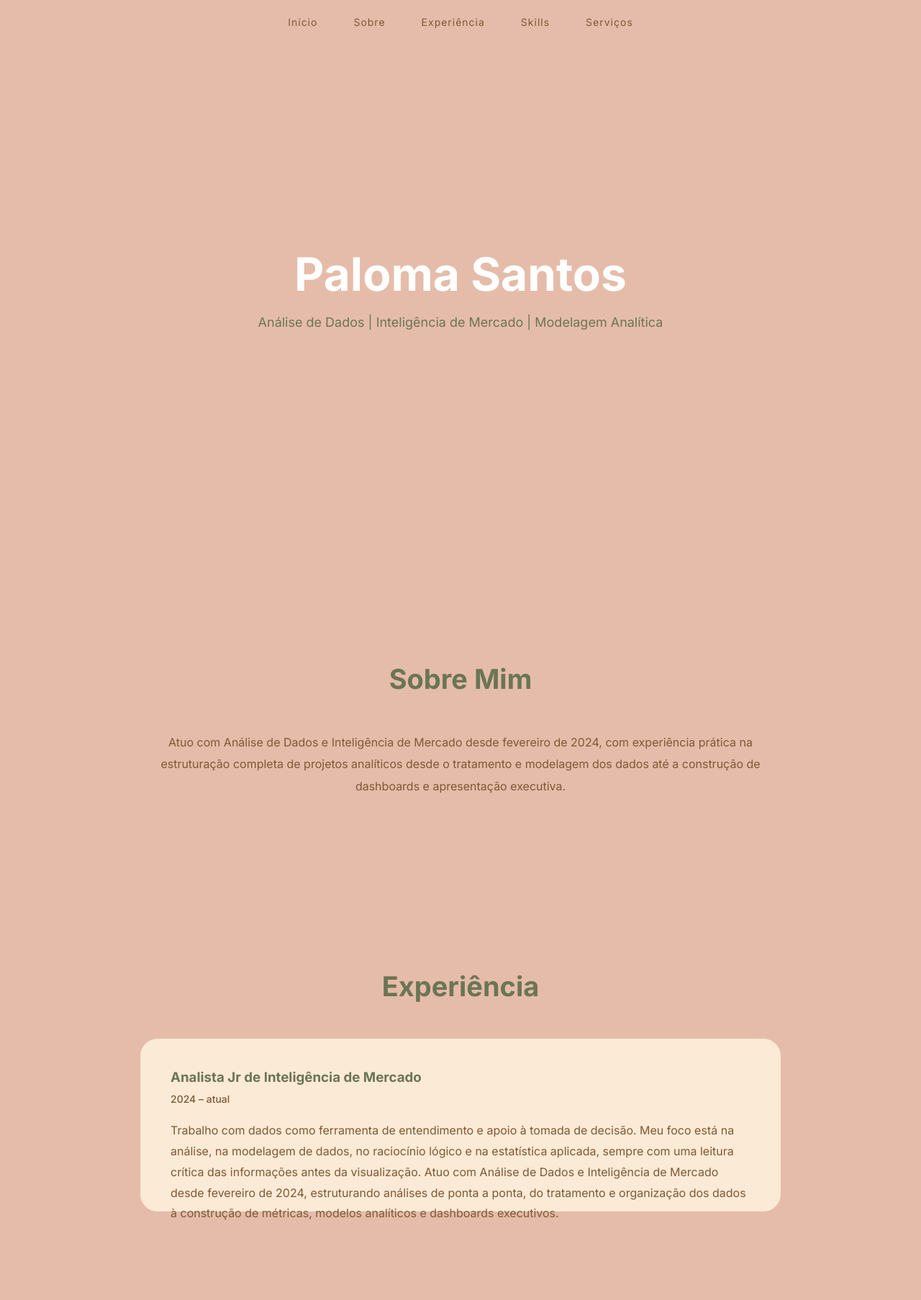
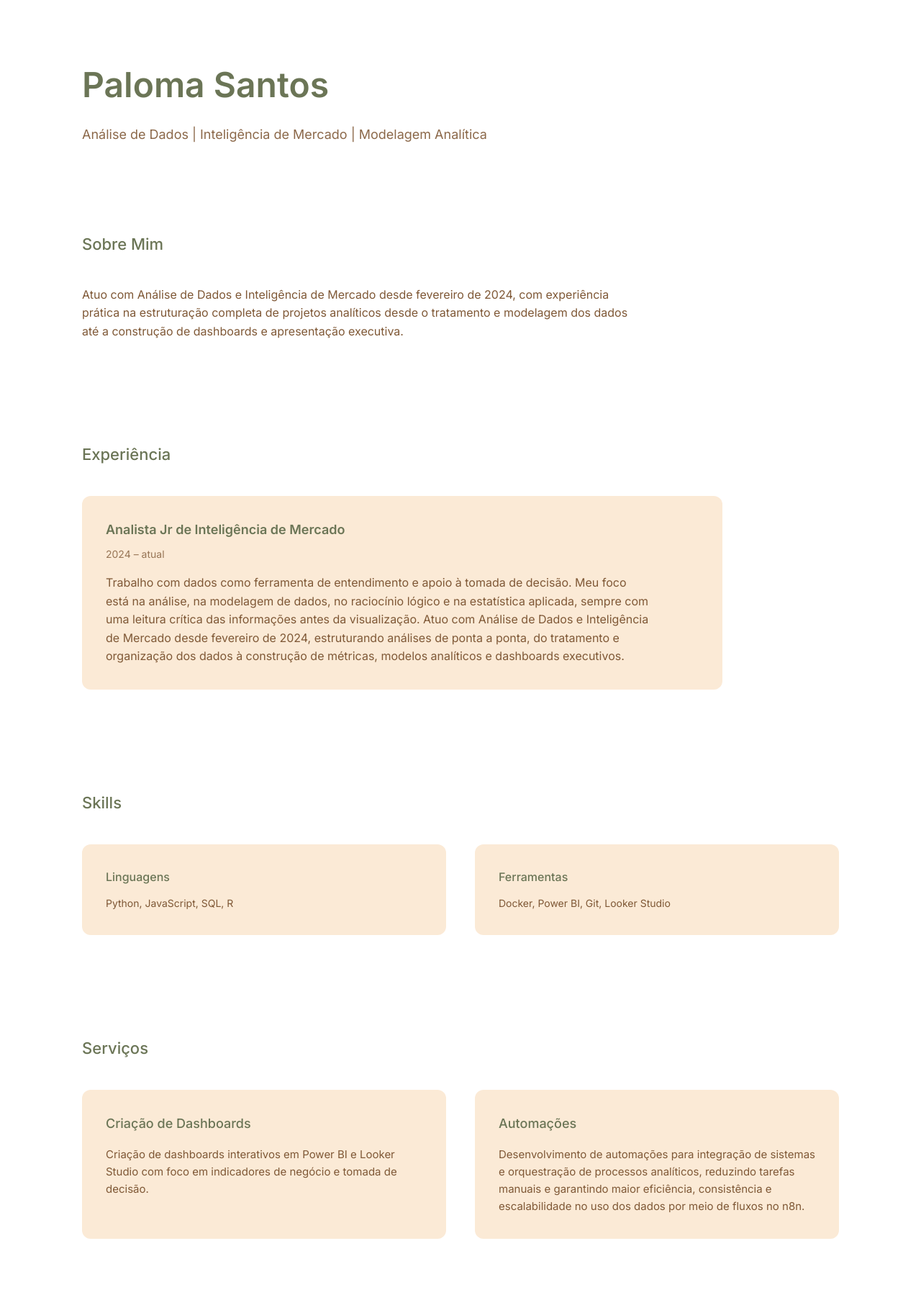
Before and after one commit to paloma-analytics/.github.io, a plain HTML site: page index.html in a window 1280 px wide. Shown: the top 1806 px of the page at 72% size. Drawn offline with Linux system fonts and the light colour scheme.

Commit message:
Update index.html

```diff
--- a/index.html
+++ b/index.html
@@ -1,319 +1,231 @@
 <!DOCTYPE html>
 <html lang="pt-BR">
 <head>
-<meta charset="UTF-8">
-<meta name="viewport" content="width=device-width, initial-scale=1.0">
-<title>Paloma Santos | Análise de Dados</title>
+  <meta charset="UTF-8" />
+  <meta name="viewport" content="width=device-width, initial-scale=1.0"/>
+  <title>Paloma Santos</title>
 
-<link href="https://fonts.googleapis.com/css2?family=Inter:wght@300;400;500;600;700&display=swap" rel="stylesheet">
+  <!-- Fonte equivalente visual à do site de referência -->
+  <link href="https://fonts.googleapis.com/css2?family=Inter:wght@300;400;500;600&display=swap" rel="stylesheet">
 
   <style>
-:root {
-  --fundo: #E5BCA9;
-  --fundo-card: #FBEAD6;
-  --titulo: #6B7556;
-  --texto: #7F5836;
-  --icone: #6B7556;
-  --branco: #ffffff;
-}
-
+    /* RESET BÁSICO – igual ao comportamento do site de referência */
     * {
       margin: 0;
       padding: 0;
       box-sizing: border-box;
-  font-family: 'Inter', sans-serif;
-}
-
-html {
-  scroll-behavior: smooth;
     }
 
     body {
-  background: var(--fundo);
-  color: var(--texto);
+      font-family: 'Inter', sans-serif;
+      background: #ffffff;
+      color: #7F5836;
+      line-height: 1.6;
     }
 
-/* NAVBAR */
-nav {
-  position: fixed;
-  top: 0;
-  width: 100%;
-  background: rgba(229,188,169,0.95);
-  backdrop-filter: blur(8px);
-  z-index: 1000;
+    .container {
+      max-width: 1100px;
+      margin: 0 auto;
+      padding: 80px 24px;
     }
 
-nav ul {
-  display: flex;
-  justify-content: center;
-  gap: 50px;
-  list-style: none;
-  padding: 20px 0;
+    /* HEADER */
+    header {
+      margin-bottom: 120px;
     }
 
-nav a {
-  text-decoration: none;
-  color: var(--texto);
-  font-size: 14px;
-  letter-spacing: 1px;
-  transition: 0.3s;
+    header h1 {
+      font-size: 48px;
+      font-weight: 600;
+      color: #6B7556;
+      margin-bottom: 16px;
     }
 
-nav a:hover {
-  color: var(--titulo);
+    header h2 {
+      font-size: 18px;
+      font-weight: 400;
+      opacity: 0.9;
     }
 
-/* SECTIONS */
+    /* SEÇÕES */
     section {
-  padding: 120px 10%;
+      margin-bottom: 140px;
     }
 
-.section-title {
-  text-align: center;
-  font-size: 38px;
-  color: var(--titulo);
-  margin-bottom: 50px;
+    section h3 {
+      font-size: 22px;
+      font-weight: 500;
+      margin-bottom: 40px;
+      color: #6B7556;
     }
 
-/* HERO */
-#inicio {
-  min-height: 100vh;
-  display: flex;
-  flex-direction: column;
-  justify-content: center;
-  text-align: center;
+    section p {
+      max-width: 760px;
+      font-size: 16px;
     }
 
-#inicio h1 {
-  font-size: 64px;
-  color: var(--branco);
-  font-weight: 700;
+    /* GRID DE CARDS */
+    .cards {
+      display: grid;
+      grid-template-columns: repeat(auto-fit, minmax(280px, 1fr));
+      gap: 40px;
     }
 
-#inicio h2 {
-  font-size: 18px;
-  margin-top: 18px;
-  color: var(--titulo);
-  font-weight: 400;
+    /* CARD BASE – comportamento idêntico ao site de referência */
+    .card {
+      background: #FBEAD6;
+      padding: 32px;
+      border-radius: 12px;
+      transition: all 0.35s ease;
+      border: 1px solid transparent;
     }
 
-#inicio p {
-  max-width: 800px;
-  margin: 30px auto 0;
-  line-height: 1.8;
+    .card:hover {
+      transform: translateY(-6px);
+      border: 1px solid #6B7556;
+      box-shadow: 0 20px 40px rgba(0, 0, 0, 0.12);
     }
 
-/* SOBRE */
-#sobre p {
-  max-width: 900px;
-  margin: auto;
-  line-height: 1.9;
-  text-align: center;
+    /* CARD EXPERIÊNCIA */
+    .experience-card {
+      max-width: 890px;
     }
 
-/* EXPERIÊNCIA */
-.exp-container {
-  display: flex;
-  justify-content: center;
+    .experience-card h4 {
+      font-size: 18px;
+      font-weight: 600;
+      margin-bottom: 8px;
+      color: #6B7556;
     }
 
-.exp-card {
-  width: 890px;
-  height: 240px;
-  background: var(--fundo-card);
-  border-radius: 24px;
-  padding: 40px;
-  transition: all 0.4s ease;
-  border: 2px solid transparent;
-}
-
-.exp-card:hover {
-  transform: translateY(-8px);
-  box-shadow: 0 25px 45px rgba(0,0,0,0.25);
-  border: 2px solid var(--titulo);
-  background: #f9dfc7;
-}
-
-.exp-card h3 {
-  color: var(--titulo);
-  margin-bottom: 8px;
-}
-
-.exp-card span {
+    .experience-card span {
+      display: block;
       font-size: 14px;
-  font-weight: 500;
-}
-
-.exp-card p {
-  margin-top: 20px;
-  line-height: 1.8;
+      margin-bottom: 16px;
+      opacity: 0.8;
     }
 
     /* SKILLS */
-.skills-group {
-  margin-bottom: 60px;
+    .skill-card h4 {
+      font-size: 16px;
+      font-weight: 500;
+      margin-bottom: 12px;
+      color: #6B7556;
     }
 
-.skills-group h3 {
-  text-align: center;
-  margin-bottom: 30px;
-  color: var(--titulo);
-  font-weight: 500;
-}
-
-.cards {
-  display: grid;
-  grid-template-columns: repeat(3, 385px);
-  justify-content: center;
-  gap: 30px;
-}
-
-.skill-card {
-  width: 385px;
-  height: 123px;
-  background: var(--fundo-card);
-  border-radius: 18px;
-  display: flex;
-  align-items: center;
-  justify-content: center;
-  font-weight: 600;
-  transition: all 0.4s ease;
-  border: 2px solid transparent;
-}
-
-.skill-card:hover {
-  transform: translateY(-8px);
-  box-shadow: 0 20px 35px rgba(0,0,0,0.25);
-  border: 2px solid var(--titulo);
-  background: #f9dfc7;
+    .skill-card p {
+      font-size: 14px;
     }
 
     /* SERVIÇOS */
-.services {
-  display: flex;
-  justify-content: center;
-  gap: 40px;
-  flex-wrap: wrap;
-}
-
-.service-card {
-  width: 530px;
-  height: 230px;
-  background: var(--fundo-card);
-  border-radius: 24px;
-  padding: 40px;
-  transition: all 0.4s ease;
-  border: 2px solid transparent;
-}
-
-.service-card:hover {
-  transform: translateY(-8px);
-  box-shadow: 0 25px 45px rgba(0,0,0,0.25);
-  border: 2px solid var(--titulo);
-  background: #f9dfc7;
-}
-
-.service-card h3 {
-  color: var(--titulo);
-  margin-bottom: 15px;
+    .service-card h4 {
+      font-size: 18px;
+      font-weight: 500;
+      margin-bottom: 16px;
+      color: #6B7556;
     }
 
     .service-card p {
-  line-height: 1.8;
+      font-size: 15px;
     }
 
-/* FOOTER */
-footer {
-  text-align: center;
-  padding: 40px 0;
-  font-size: 14px;
+    /* RESPONSIVO – mesmo comportamento do site base */
+    @media (max-width: 768px) {
+      header h1 {
+        font-size: 36px;
+      }
+
+      section {
+        margin-bottom: 100px;
+      }
     }
   </style>
 </head>
-
 <body>
 
-<nav>
-  <ul>
-    <li><a href="#inicio">Início</a></li>
-    <li><a href="#sobre">Sobre</a></li>
-    <li><a href="#experiencia">Experiência</a></li>
-    <li><a href="#skills">Skills</a></li>
-    <li><a href="#servicos">Serviços</a></li>
-  </ul>
-</nav>
+  <div class="container">
 
-<section id="inicio">
+    <!-- HEADER -->
+    <header>
       <h1>Paloma Santos</h1>
       <h2>Análise de Dados | Inteligência de Mercado | Modelagem Analítica</h2>
-</section>
+    </header>
 
-<section id="sobre">
-  <h2 class="section-title">Sobre Mim</h2>
+    <!-- SOBRE MIM -->
+    <section>
+      <h3>Sobre Mim</h3>
       <p>
-    Atuo com Análise de Dados e Inteligência de Mercado desde fevereiro de 2024, com experiência prática na estruturação completa de projetos analíticos desde o tratamento e modelagem dos dados até a construção de dashboards e apresentação executiva.
+        Atuo com Análise de Dados e Inteligência de Mercado desde fevereiro de 2024,
+        com experiência prática na estruturação completa de projetos analíticos desde
+        o tratamento e modelagem dos dados até a construção de dashboards e apresentação executiva.
       </p>
     </section>
 
-<section id="experiencia">
-  <h2 class="section-title">Experiência</h2>
-  <div class="exp-container">
-    <div class="exp-card">
-      <h3>Analista Jr de Inteligência de Mercado</h3>
+    <!-- EXPERIÊNCIA -->
+    <section>
+      <h3>Experiência</h3>
+
+      <div class="card experience-card">
+        <h4>Analista Jr de Inteligência de Mercado</h4>
         <span>2024 – atual</span>
         <p>
-        Trabalho com dados como ferramenta de entendimento e apoio à tomada de decisão. Meu foco está na análise, na modelagem de dados, no raciocínio lógico e na estatística aplicada, sempre com uma leitura crítica das informações antes da visualização. Atuo com Análise de Dados e Inteligência de Mercado desde fevereiro de 2024, estruturando análises de ponta a ponta, do tratamento e organização dos dados à construção de métricas, modelos analíticos e dashboards executivos.
+          Trabalho com dados como ferramenta de entendimento e apoio à tomada de decisão.
+          Meu foco está na análise, na modelagem de dados, no raciocínio lógico e na estatística aplicada,
+          sempre com uma leitura crítica das informações antes da visualização. Atuo com Análise de Dados
+          e Inteligência de Mercado desde fevereiro de 2024, estruturando análises de ponta a ponta,
+          do tratamento e organização dos dados à construção de métricas, modelos analíticos e dashboards executivos.
+        </p>
+      </div>
+    </section>
+
+    <!-- SKILLS -->
+    <section>
+      <h3>Skills</h3>
+
+      <div class="cards">
+        <div class="card skill-card">
+          <h4>Linguagens</h4>
+          <p>Python, JavaScript, SQL, R</p>
+        </div>
+
+        <div class="card skill-card">
+          <h4>Ferramentas</h4>
+          <p>Docker, Power BI, Git, Looker Studio</p>
+        </div>
+      </div>
+    </section>
+
+    <!-- SERVIÇOS -->
+    <section>
+      <h3>Serviços</h3>
+
+      <div class="cards">
+        <div class="card service-card">
+          <h4>Criação de Dashboards</h4>
+          <p>
+            Criação de dashboards interativos em Power BI e Looker Studio
+            com foco em indicadores de negócio e tomada de decisão.
+          </p>
+        </div>
+
+        <div class="card service-card">
+          <h4>Automações</h4>
+          <p>
+            Desenvolvimento de automações para integração de sistemas e orquestração
+            de processos analíticos, reduzindo tarefas manuais e garantindo maior eficiência,
+            consistência e escalabilidade no uso dos dados por meio de fluxos no n8n.
           </p>
         </div>
       </div>
     </section>
 
-<section id="skills">
-  <h2 class="section-title">Skills</h2>
-
-  <div class="skills-group">
-    <h3>Linguagens</h3>
-    <div class="cards">
-      <div class="skill-card">Python</div>
-      <div class="skill-card">JavaScript</div>
-      <div class="skill-card">SQL</div>
-      <div class="skill-card">R</div>
-    </div>
   </div>
 
-  <div class="skills-group">
-    <h3>Ferramentas</h3>
-    <div class="cards">
-      <div class="skill-card">Docker</div>
-      <div class="skill-card">Power BI</div>
-      <div class="skill-card">Git</div>
-      <div class="skill-card">Looker Studio</div>
-    </div>
-  </div>
-
-</section>
-
-<section id="servicos">
-  <h2 class="section-title">Serviços</h2>
-  <div class="services">
-    <div class="service-card">
-      <h3>Criação de Dashboards</h3>
-      <p>
-        Criação de dashboards interativos em Power BI e Looker Studio com foco em indicadores de negócio e tomada de decisão.
-      </p>
-    </div>
-    <div class="service-card">
-      <h3>Automações</h3>
-      <p>
-        Desenvolvimento de automações para integração de sistemas e orquestração de processos analíticos, reduzindo tarefas manuais e garantindo maior eficiência, consistência e escalabilidade no uso dos dados por meio de fluxos no n8n.
-      </p>
-    </div>
-  </div>
-</section>
-
-<footer>
-  © 2026 Paloma Santos
-</footer>
+  <!-- JS MÍNIMO – apenas para manter paridade estrutural -->
+  <script>
+    // Nenhuma lógica adicional propositalmente.
+    // O site de referência também é majoritariamente estático.
+  </script>
 
 </body>
 </html>
```
Lines whose indentation alone changed are shown as unchanged.
